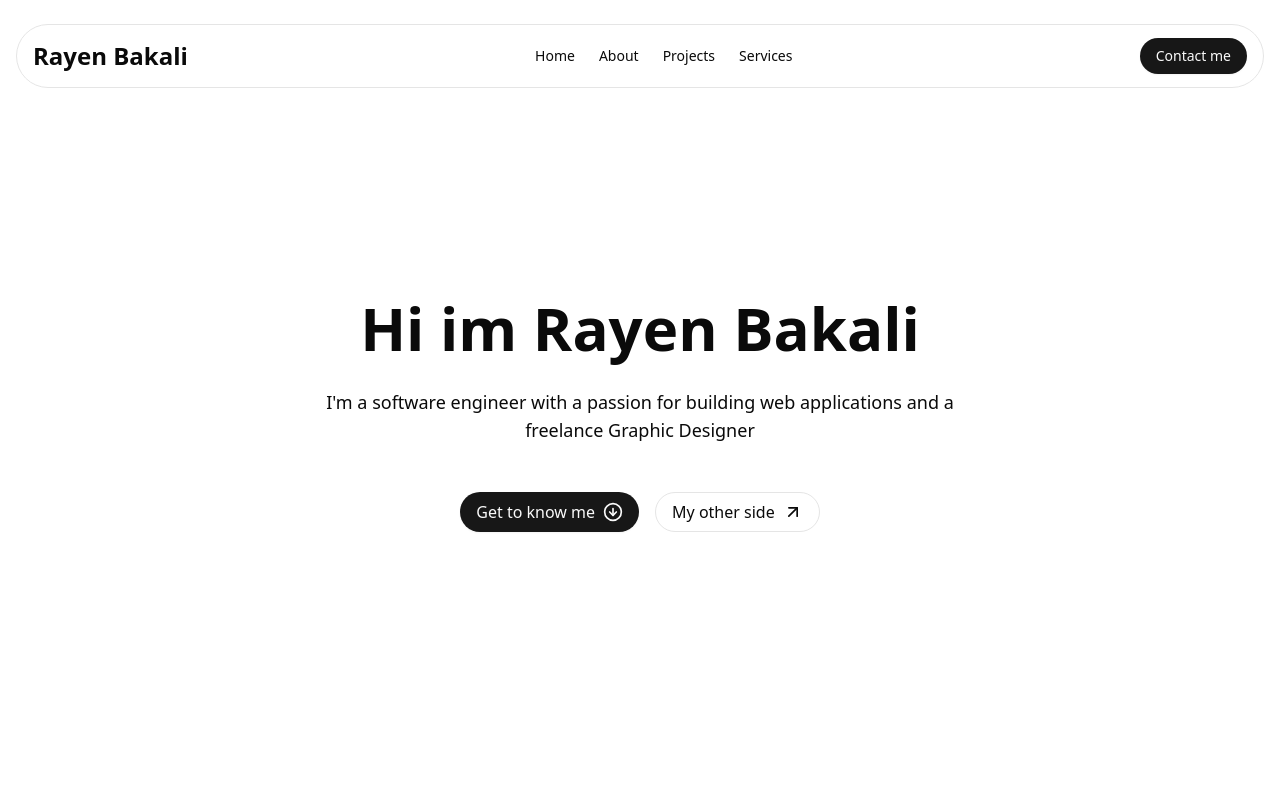
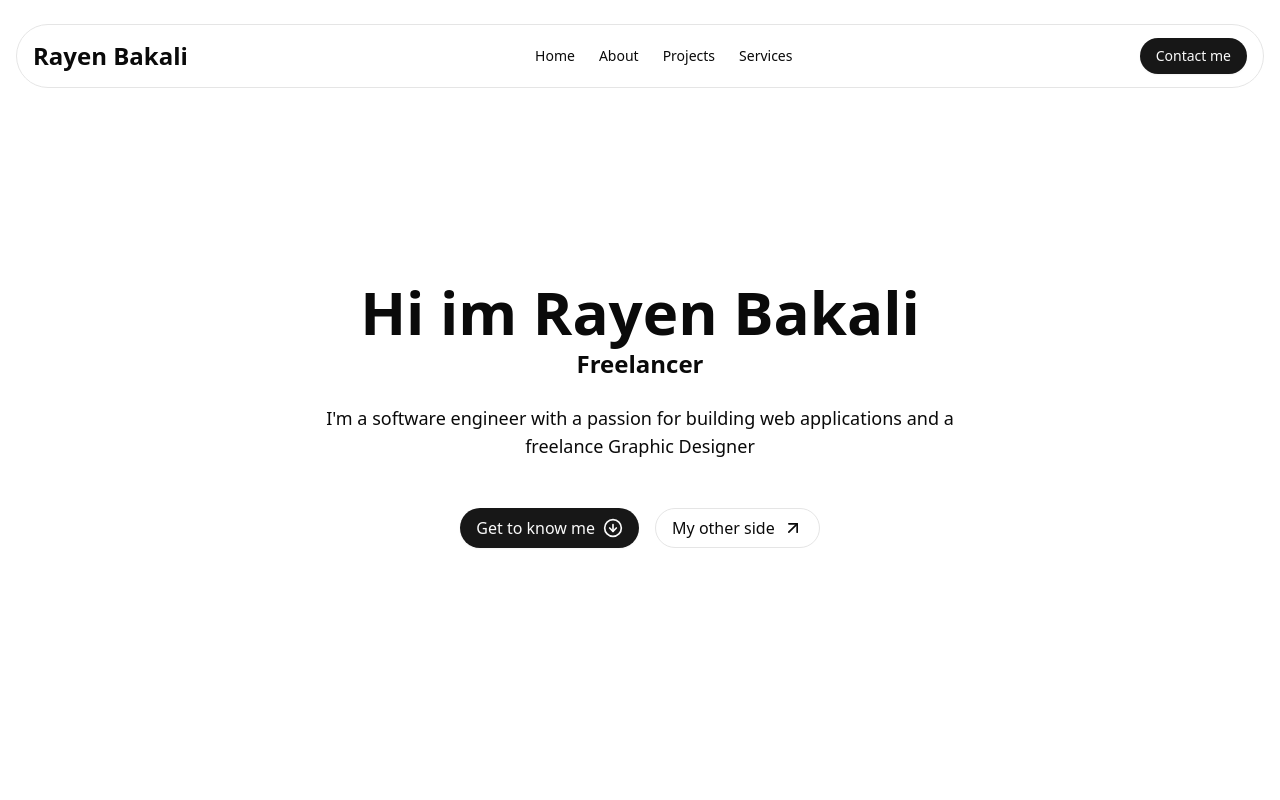
Before and after one commit to rayenbakali/NewPortfolioWebsite, a React (Vite) app: page / in a window 1280 px wide. Shown: the top 800 px of the page. Built offline with nearby package versions, Linux system fonts and the light colour scheme.

Commit message:
adding framer for some animation

```diff
--- a/package.json
+++ b/package.json
@@ -19,6 +19,7 @@
     "class-variance-authority": "^0.7.1",
     "clsx": "^2.1.1",
     "lucide-react": "^0.508.0",
+    "motion": "^12.10.5",
     "react": "^19.1.0",
     "react-dom": "^19.1.0",
     "react-router-dom": "^7.5.3",
--- a/src/components/hero-01/hero-01.jsx
+++ b/src/components/hero-01/hero-01.jsx
@@ -1,17 +1,37 @@
 import { Button } from "@/components/ui/button";
 import { ArrowDown, ArrowDownCircle, ArrowUpRight } from "lucide-react";
-import React from "react";
+import { motion } from "framer-motion";
+import React, { useState, useEffect } from "react";
 
 const HeroSection = () => {
+  const [titleIndex, setTitleIndex] = useState(0);
+  const titles = ["Software engineer", "Graphic designer", "Freelancer"];
+  useEffect(() => {
+    const interval = setInterval(() => {
+      setTitleIndex((prevIndex) => (prevIndex + 1) % titles.length);
+    }, 2000);
+    return () => clearInterval(interval);
+  }, [titles]);
   return (
     <div className="h-screen flex items-center justify-center px-6">
       <div className="text-center max-w-2xl">
-        <h1
-          className="mt-6 text-4xl sm:text-5xl md:text-6xl md:leading-[1.2] font-bold">
-          Hi im  Rayen Bakali
+        <h1 className="mt-6 text-4xl sm:text-5xl md:text-6xl md:leading-[1.2] font-bold">
+          Hi im Rayen Bakali
+        </h1>
+        <h1 className="text-2xl font-bold">
+          <motion.span
+            key={titleIndex}
+            className="inline-block"
+            initial={{ opacity: 0, y: 10 }}
+            animate={{ opacity: 1, y: 0 }}
+            transition={{ duration: 0.5, delay: titleIndex * 0.2 }}
+          >
+            {titles[titleIndex]}
+          </motion.span>
         </h1>
         <p className="mt-6 text-[17px] md:text-lg">
-          I'm a software engineer with a passion for building web applications and a freelance Graphic Designer
+          I'm a software engineer with a passion for building web applications
+          and a freelance Graphic Designer
         </p>
         <div className="mt-12 flex items-center justify-center gap-4">
           <Button size="lg" className="rounded-full text-base">
@@ -20,8 +40,10 @@ const HeroSection = () => {
           <Button
             variant="outline"
             size="lg"
-            className="rounded-full text-base shadow-none">
-              My other side<ArrowUpRight  className="!h-5 !w-5" />
+            className="rounded-full text-base shadow-none"
+          >
+            My other side
+            <ArrowUpRight className="!h-5 !w-5" />
           </Button>
         </div>
       </div>
```
Also changed, not shown: 1 other file (tests, documents, lock files or other folders).
